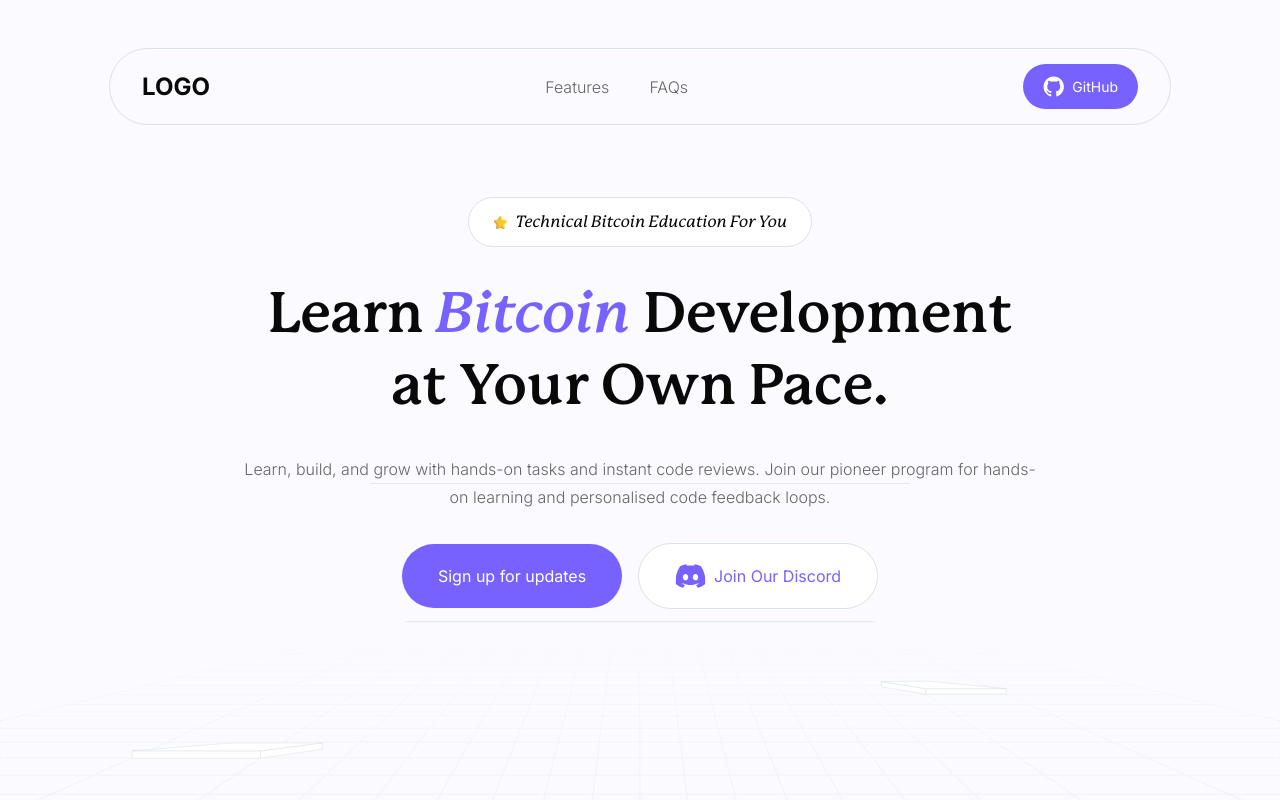
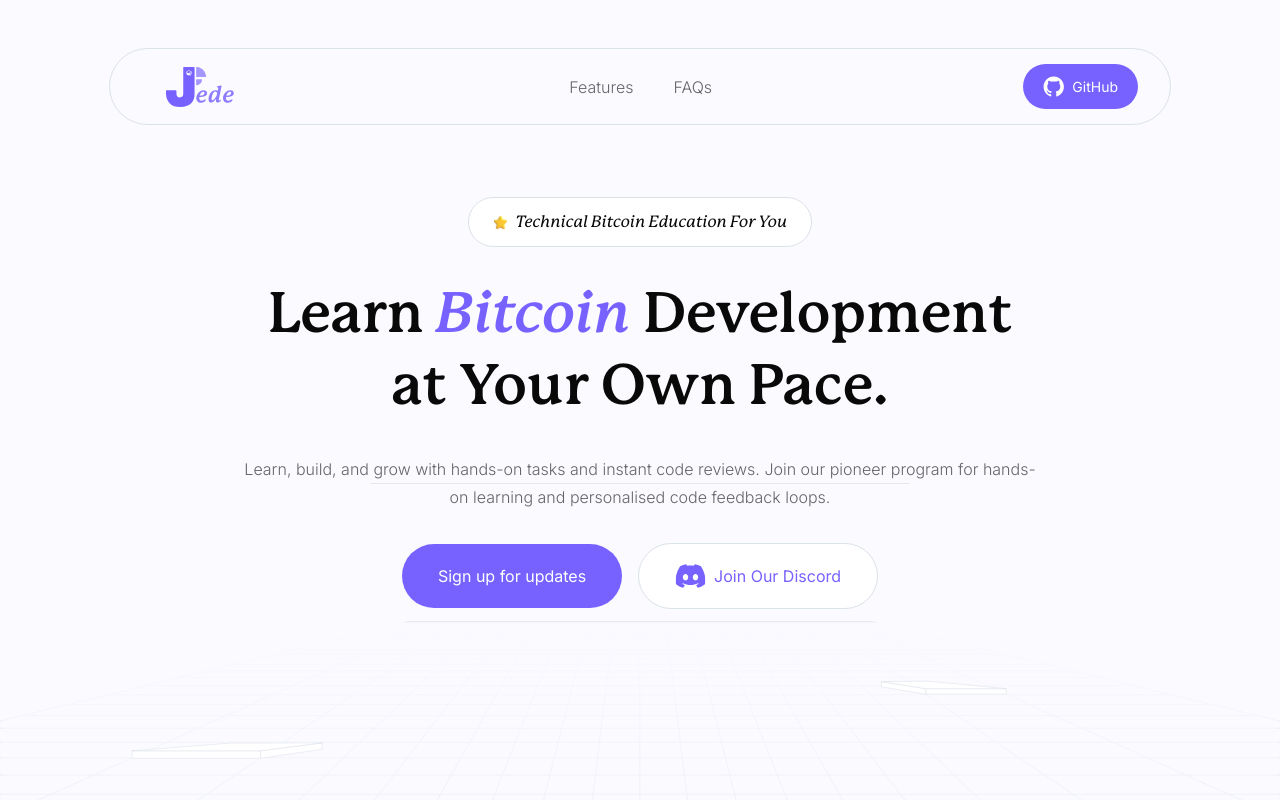
Before and after one commit to hxckr-org/hxckr-web, a Next.js app: page / in a window 1280 px wide. Shown: the top 800 px of the page. Built offline with nearby package versions, Linux system fonts and the light colour scheme; no server answers.

Commit message:
feat: added new logo

```diff
--- a/src/app/components/primitives/navbar.tsx
+++ b/src/app/components/primitives/navbar.tsx
@@ -1,6 +1,7 @@
 "use client";
 
 import Link from "next/link";
+import Image from "next/image";
 
 import GithubIcon from "@/public/assets/icons/github";
 
@@ -9,7 +10,15 @@
     <header className="z-50 bg-purple-accent flex flex-col justify-between items-center">
       <div className="z-50 w-full max-w-[1062px] h-[77px] m-auto mt-12 py-4 px-8 flex justify-between items-center rounded-[80px] border-[1.5px] border-grey-accent">
         <div className="text-2xl font-bold">
-          <Link href="/">LOGO</Link>
+          <Link href="/">
+            <Image
+              src="/assets/images/logo.svg"
+              alt="Logo"
+              width={116}
+              height={88}
+              priority
+            />
+          </Link>
         </div>
         <nav className="flex gap-10 text-grey-text font-light items-center">
           <Link href="#features" className="hover:text-purple-primary">
--- a/src/app/components/sections/footer.tsx
+++ b/src/app/components/sections/footer.tsx
@@ -1,5 +1,6 @@
 import Link from "next/link";
 import AccordionComponent from "@/app/components/primitives/accordion";
+import Image from "next/image";
 
 type FAQItem = {
   title: string;
@@ -80,7 +81,17 @@
 
         {/* Footer Bottom */}
         <div className="flex flex-col gap-4 border-t border-grey-accordion-background pt-10 mt-10">
-          <div className="text-xl md:text-2xl font-bold text-white px-6 md:pl-10">LOGO</div>
+          <div className="px-6 md:pl-10 -ml-6">
+            <Link href="/">
+              <Image
+                src="/assets/images/logo.svg"
+                alt="Logo"
+                width={116}
+                height={88}
+                priority
+              />
+            </Link>
+          </div>
           <p className="text-grey-footer-text max-w-[500px] px-6 md:pl-10 text-sm md:text-base">
             Learn, build, and grow with hands-on tasks and instant code reviews. Join our pioneer
             program for hands-on learning and personalised code feedback loops.
```
Also changed, not shown: public/assets/images/logo.svg (added).
